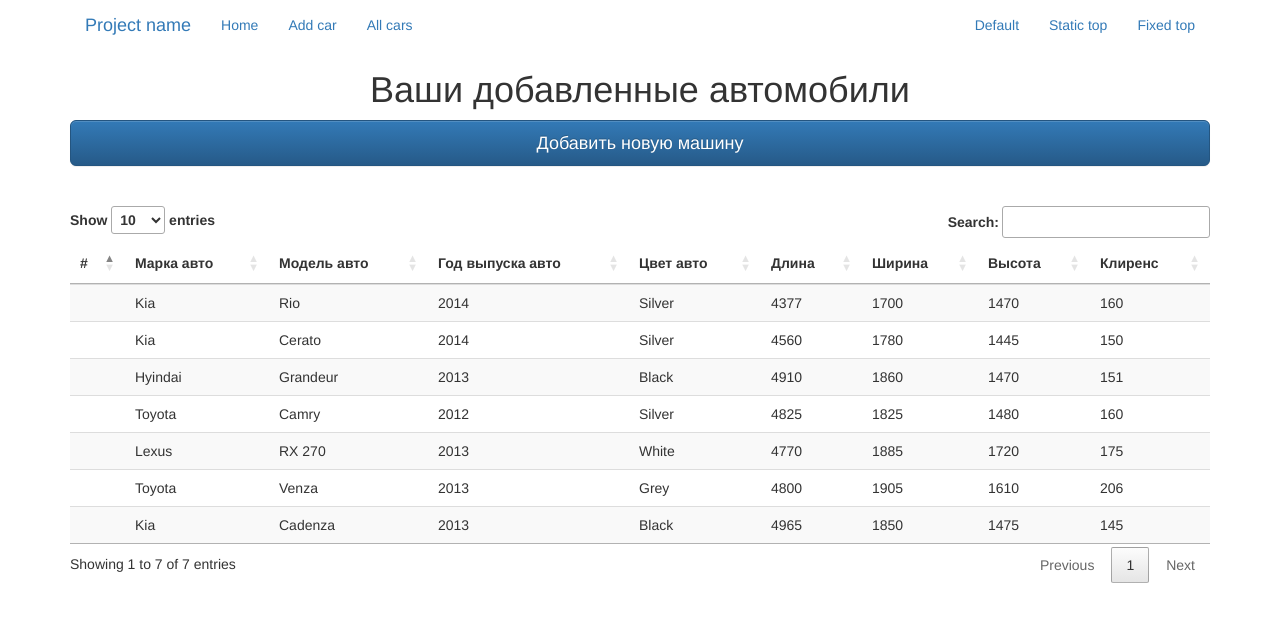
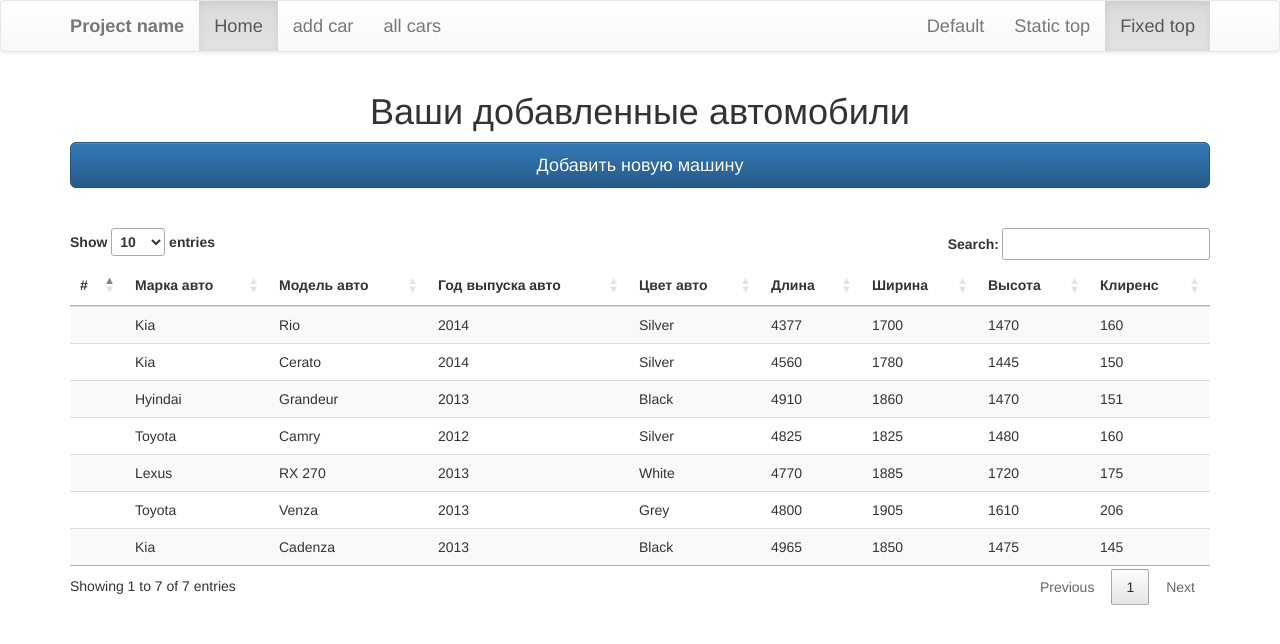
Before and after one commit to bakirovdvm/from-work, a Django app: page /car_table in a window 1280 px wide. Shown: the top 644 px of the page. Run offline with Django 3.2, Linux system fonts and the light colour scheme; data comes from the database, SQL or seed files in the repository; some libraries are stand-ins or nearby versions.

Commit message:
update navbar

```diff
--- a/car/static/style.css
+++ b/car/static/style.css
@@ -2,22 +2,16 @@
     height: 600px;
     background: #1abc9c;
     position: relative;
-
-
 }
 
-
-  p {font-size: 16px;}
+p {font-size: 16px;}
   .margin {margin-bottom: 45px;}
-
-
 
 #section-1{
     background-color: #1abc9c; /* Green */
     color: #ffffff;
     padding-top: 100px;
     padding-bottom: 100px;
-
 }
 
 #section-2{
@@ -27,16 +21,21 @@
     padding-bottom: 100px;
 }
 
-
-  .bg-3 {
+.bg-3 {
     background-color: #ffffff; /* White */
     color: #555555;
-  }
-  .bg-4 {
+}
+.bg-4 {
     background-color: #2f2f2f; /* Black Gray */
     color: #fff;
-  }
- /* .container-fluid {
-    padding-top: 70px;
-    padding-bottom: 70px;
-  }*/
+}
+
+#navbar{
+    //padding: 10px;
+    font-size: 1.3em;
+}
+
+.navbar-brand{
+    font-weight: 700;
+    font-size: 1.3em;
+}
--- a/car/templates/base.html
+++ b/car/templates/base.html
@@ -18,8 +18,8 @@
 <body>
 
 <!--======== Navigation ========-->
-
-<div class="container">
+<nav class="navbar navbar-default "> <!--navbar-fixed-top-->
+      <div class="container">
         <div class="navbar-header">
           <button type="button" class="navbar-toggle collapsed" data-toggle="collapse" data-target="#navbar" aria-expanded="false" aria-controls="navbar">
             <span class="sr-only">Toggle navigation</span>
@@ -32,8 +32,8 @@
         <div id="navbar" class="navbar-collapse collapse" aria-expanded="false" style="height: 1px;">
           <ul class="nav navbar-nav">
             <li class="active"><a href="{% url 'home' %}">Home</a></li>
-            <li><a href="{% url 'car'  %}">Add car</a></li>
-            <li><a href="{% url 'car_table'  %}">All cars</a></li>
+            <li><a href="{% url 'car' %}">add car</a></li>
+            <li><a href="{% url 'car_table' %}">all cars</a></li>
 
           </ul>
           <ul class="nav navbar-nav navbar-right">
@@ -43,82 +43,46 @@
           </ul>
         </div><!--/.nav-collapse -->
       </div>
+    </nav>
 
 
 
 
+<!--<div class="top-menu">-->
+<!--    <div class="container">-->
+<!--        <div class="navbar-header">-->
+<!--          <button type="button" class="navbar-toggle collapsed" data-toggle="collapse" data-target="#navbar" aria-expanded="false" aria-controls="navbar">-->
+<!--            <span class="sr-only">Toggle navigation</span>-->
+<!--            <span class="icon-bar"></span>-->
+<!--            <span class="icon-bar"></span>-->
+<!--            <span class="icon-bar"></span>-->
+<!--          </button>-->
+
+<!--        </div>-->
+<!--        <div id="navbar" class="navbar-collapse collapse" aria-expanded="false" style="height: 1px;">-->
+<!--            <a class="navbar-brand" href="#">Project name</a>-->
+<!--          <ul class="nav navbar-nav">-->
+<!--            <li class="active"><a href="{% url 'home' %}">Home</a></li>-->
+<!--            <li><a href="{% url 'car'  %}">Add car</a></li>-->
+<!--            <li><a href="{% url 'car_table'  %}">All cars</a></li>-->
+
+<!--          </ul>-->
+<!--          <ul class="nav navbar-nav navbar-right">-->
+<!--            <li><a href="../navbar/">Default</a></li>-->
+<!--            <li><a href="../navbar-static-top/">Static top</a></li>-->
+<!--            <li class="active"><a href="./">Fixed top <span class="sr-only">(current)</span></a></li>-->
+<!--          </ul>-->
+<!--        </div>&lt;!&ndash;/.nav-collapse &ndash;&gt;-->
+<!--    </div>-->
+<!--</div>-->
 
 
 
+            {% block form %} {% endblock %}
 
 
+            {% block table_car_list %} {% endblock %}
 
-
-<!--fixed-top d-flex flex-column flex-md-row align-items-center p-3 px-md-4 mb-3 bg-white border-bottom box-shadow-->
-<!--        <div class="navbar navbar-expand-md fixed-top p-4 bg-white border-bottom ">-->
-<!--          <h5 class="my-0 mr-md-auto font-weight-normal">LOGO pic</h5>-->
-
-<!--          <nav class="my-2 my-md-0 mr-md-3">-->
-<!--              <button class="navbar-toggler" type="button" data-toggle="collapse" data-target="#navbarCollapse" aria-controls="navbarCollapse" aria-expanded="false" aria-label="Toggle navigation">-->
-<!--                <span class="navbar-toggler-icon"></span>-->
-<!--              </button>-->
-<!--              <a class="p-2 text-dark" href="{% url 'home' %}">Home</a>-->
-<!--              <a class="p-2 text-dark" href="{% url 'car' %}">Your auto</a>-->
-
-<!--          </nav>-->
-<!--        </div>-->
-<!--/////////////////////////////////-->
-<!--     <nav class="navbar navbar-expand-md navbar-dark bg-dark p-4 navbar-fixed-top">-->
-<!--        <a class="navbar-brand" href="{% url 'home' %}">LOGO pic</a>-->
-<!--        <button class="navbar-toggler" type="button" data-toggle="collapse" data-target="#navbarCollapse" aria-controls="navbarCollapse" aria-expanded="false" aria-label="Toggle navigation">-->
-<!--          <span class="navbar-toggler-icon"></span>-->
-<!--        </button>-->
-<!--        <div class="collapse navbar-collapse" id="navbarCollapse">-->
-<!--          <ul class="navbar-nav navbar-right">-->
-<!--            <li class="nav-item active">-->
-<!--              <a class="nav-link" href="{% url 'home' %}">Home <span class="sr-only">(current)</span></a>-->
-<!--            </li>-->
-<!--            <li class="nav-item active">-->
-<!--              <a class="nav-link" href="{% url 'car' %}">Your auto</a>-->
-<!--            </li>-->
-
-<!--          </ul>-->
-
-<!--        </div>-->
-<!--      </nav>-->
-
-<!--     <nav class="navbar navbar-expand-md navbar-dark fixed-top bg-dark p-4 ">-->
-<!--        <a class="navbar-brand" href="#">Carousel</a>-->
-<!--        <button class="navbar-toggler" type="button" data-toggle="collapse" data-target="#navbarCollapse" aria-controls="navbarCollapse" aria-expanded="false" aria-label="Toggle navigation">-->
-<!--          <span class="navbar-toggler-icon"></span>-->
-<!--        </button>-->
-<!--        <div class="collapse navbar-collapse" id="navbarCollapse">-->
-<!--          <ul class="navbar-nav mr-auto">-->
-<!--            <li class="nav-item active">-->
-<!--              <a class="nav-link" href="#">Home <span class="sr-only">(current)</span></a>-->
-<!--            </li>-->
-<!--            <li class="nav-item active">-->
-<!--              <a class="nav-link" href="#">Link</a>-->
-<!--            </li>-->
-<!--            <li class="nav-item active">-->
-<!--              <a class="nav-link" href="#">Disabled</a>-->
-<!--            </li>-->
-<!--          </ul>-->
-
-<!--        </div>-->
-<!--      </nav>-->
-
-
-
-<!--======== Content ========-->
-
-
-        <div class="row">
-            {% block form %} {% endblock %}
-        </div>
-        <div class="row">
-            {% block table_car_list %} {% endblock %}
-        </div>
 
 <!--======== experiment block ========-->
     {% block home %}{% endblock %}
--- a/car/templates/car/car_table.html
+++ b/car/templates/car/car_table.html
@@ -6,7 +6,7 @@
 
 
 {% block table_car_list %}
-
+<div class="top-menu"></div>
 <div class="container">
 
     <center><h1 class="p-3">Ваши добавленные автомобили</h1></center>
```
